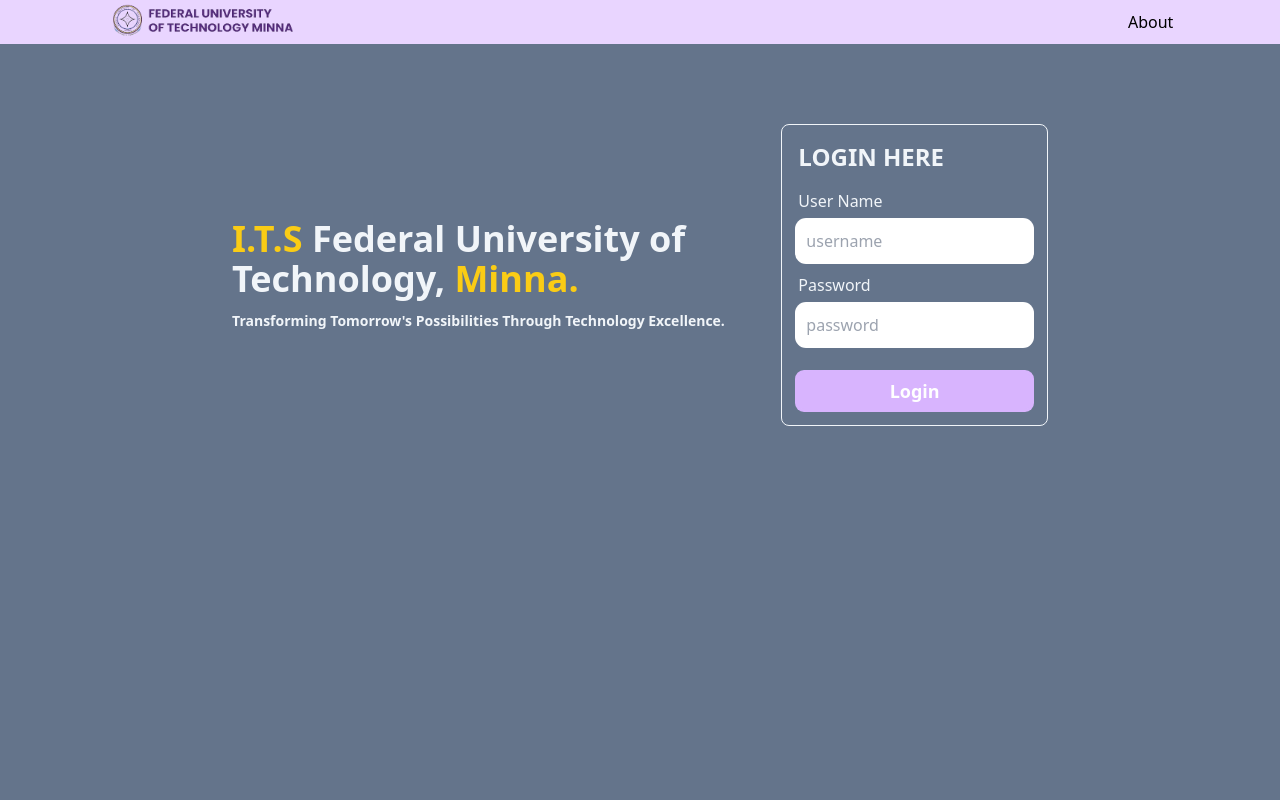
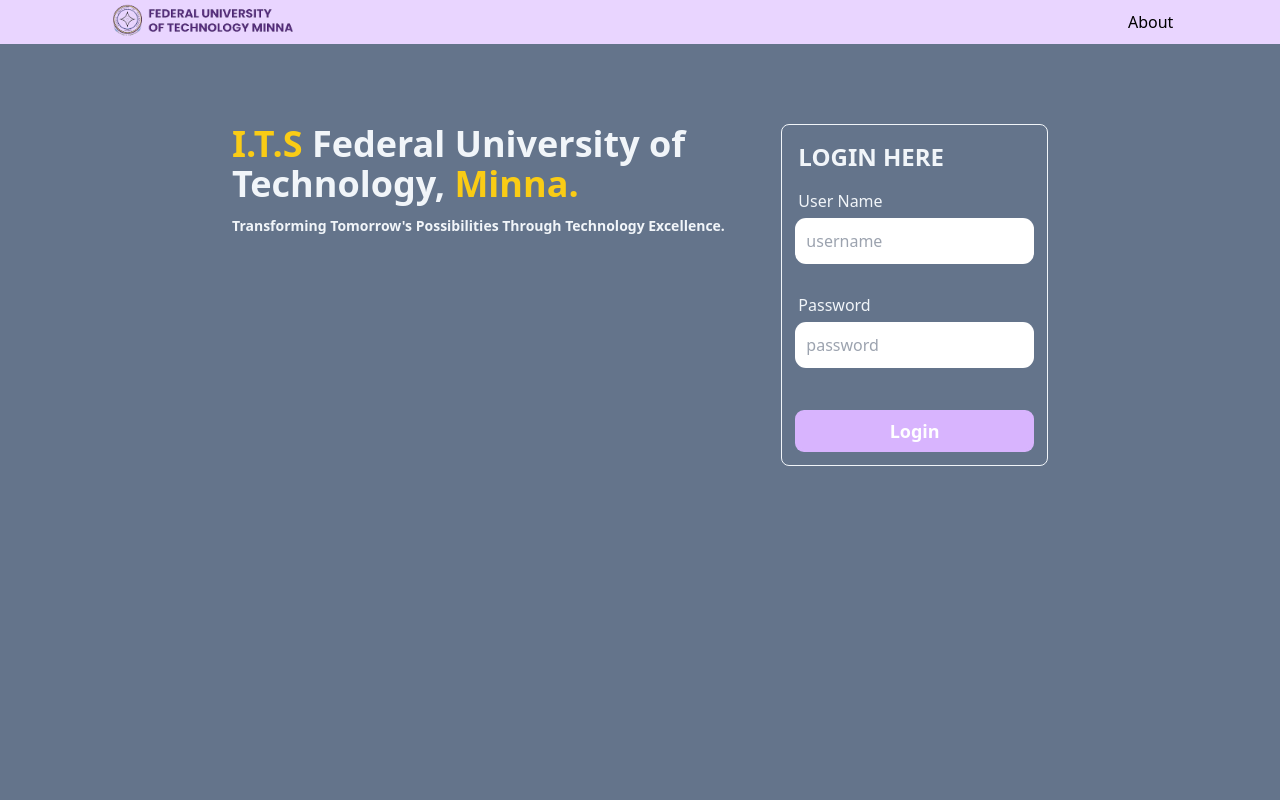
Before and after one commit to itsfutminna/siwes_information_system, a React (Vite) app: page / in a window 1280 px wide. Shown: the top 800 px of the page. Built offline with nearby package versions, Linux system fonts and the light colour scheme.

Commit message:
added style to form validation error

```diff
--- a/src/component/FormRow.jsx
+++ b/src/component/FormRow.jsx
@@ -6,7 +6,9 @@ export default function FormRow({ label, error, children }) {
         {label && <label htmlFor={children.props.id}>{label}</label>}
         {children}
       </div>
-      {error && <p className="text-sm text-red-300 font-semibold">{error}</p>}
+      <p className="text-sm text-red-300 font-semibold h-5 py-1">
+        {error ? error : null}
+      </p>
     </div>
   );
 }
--- a/src/component/Main.jsx
+++ b/src/component/Main.jsx
@@ -6,7 +6,8 @@ export default function Main() {
     <main className="bg-white flex-col">
       {/* section 1 */}
       <div className=" py-20 h-screen  bg-slate-500">
-        <div className=" items-center justify-center w-10/12 mx-auto gap-4 md:flex ">
+        {/* items-center justify-center w-10/12 mx-auto gap-4 md:flex */}
+        <div className="justify-center w-10/12 mx-auto gap-4 md:flex">
           {/* heading */}
           <div className="text-slate-100 font-bold basis-1/2 text-center md:text-start ">
             <p className="text-4xl">
```
